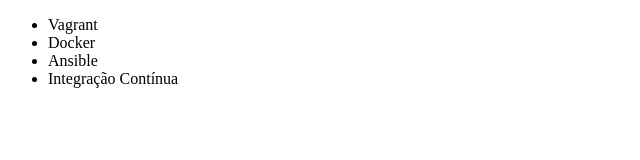
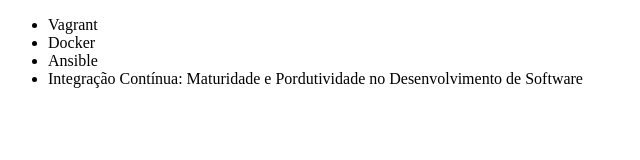
Before and after one commit to roneytrajano/alura-git, a plain HTML site: page index.html in a window 1280 px wide. Shown: the whole page, without its empty margins (0-640 px from the left). Drawn offline with Linux system fonts and the light colour scheme.

Commit message:
Renomeando curso de Integração Contínua

```diff
--- a/index.html
+++ b/index.html
@@ -9,7 +9,7 @@
         <li>Vagrant</li>
         <li>Docker</li>
         <li>Ansible</li>
-        <li>Integração Contínua</li>
+        <li>Integração Contínua: Maturidade e Pordutividade no Desenvolvimento de Software</li>
     </ul>
 </body>
 </html>
```
